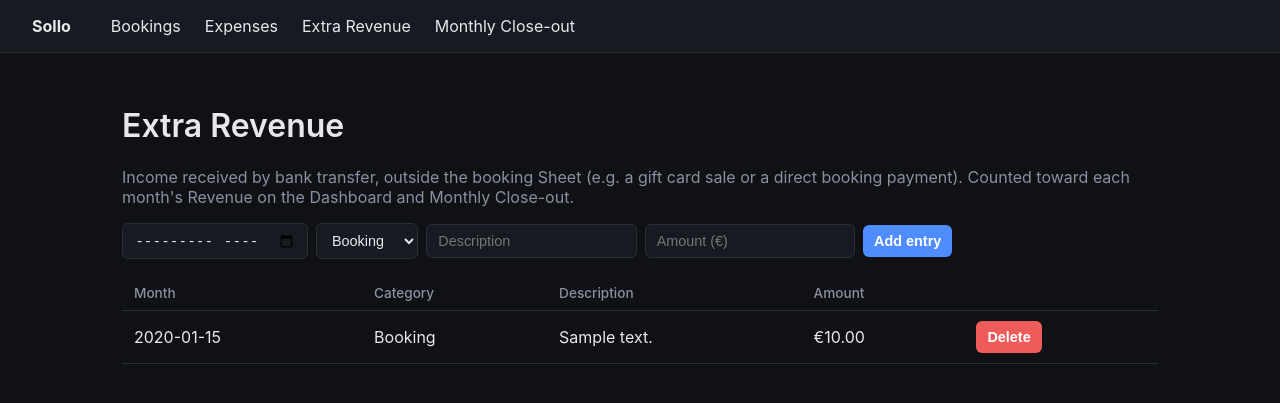
After one commit to bernardocatalaof-star/sollo, a FastAPI app: template app/templates/extra_revenue.html in a window 1280 px wide. The commit adds this page. Shown: the top 403 px of the page. Run offline with FastAPI, Linux system fonts and the light colour scheme; the template is opened without the code that fills it: most values are stand-ins (such as "Sample title", 1, 10 or a date in 2020).

Commit message:
Add Extra Revenue tab for manually logged bank transfers
New /extra-revenue page for income received outside the booking Sheet
(gift card sales, direct booking payments via bank transfer), categorized
as "Gift Card" or "Booking" -- mirrors the existing Expenses page.

Folded into financial_summary(): Revenue is now booking_revenue +
extra_revenue (a new computed total_revenue property), shown as a
breakdown on the Dashboard and Monthly Close-out so it's clear how much
came from synced bookings vs. manual entries.

```diff
--- a/app/main.py
+++ b/app/main.py
@@ -8,7 +8,7 @@ from sqlalchemy.orm import Session
 from app.analytics import bookings_closing_in_month, financial_summary, landowner_statement
 from app.config import settings
 from app.database import Base, SessionLocal, engine
-from app.routers import auth, bookings, expenses, monthly
+from app.routers import auth, bookings, expenses, extra_revenue, monthly
 from app.sheets_sync import oauth_is_connected
 
 Base.metadata.create_all(bind=engine)
@@ -20,6 +20,7 @@ templates = Jinja2Templates(directory="app/templates")
 app.include_router(auth.router)
 app.include_router(bookings.router)
 app.include_router(expenses.router)
+app.include_router(extra_revenue.router)
 app.include_router(monthly.router)
 
 
--- a/app/templates/base.html
+++ b/app/templates/base.html
@@ -11,6 +11,7 @@
     <a class="brand" href="/">Sollo</a>
     <a href="/bookings">Bookings</a>
     <a href="/expenses">Expenses</a>
+    <a href="/extra-revenue">Extra Revenue</a>
     <a href="/monthly">Monthly Close-out</a>
   </nav>
   <main class="container">
--- a/app/templates/dashboard.html
+++ b/app/templates/dashboard.html
@@ -15,6 +15,7 @@
   <div class="card">
     <div class="label">Revenue</div>
     <div class="value">€{{ "%.2f"|format(summary.total_revenue) }}</div>
+    <div class="muted">€{{ "%.2f"|format(summary.booking_revenue) }} bookings + €{{ "%.2f"|format(summary.extra_revenue) }} <a href="/extra-revenue">extra</a></div>
   </div>
   <div class="card">
     <div class="label">Costs (landowner + supplies)</div>
@@ -42,8 +43,8 @@
   <button type="submit" {{ "disabled" if needs_google_connect else "" }}>Sync bookings from Sheet</button>
 </form>
 
-<h2>Bookings counted in this month's Revenue (€{{ "%.2f"|format(summary.total_revenue) }})</h2>
-<p class="muted">Checkout date falls in {{ year }}-{{ "%02d"|format(month) }} — this is exactly what's summed above.</p>
+<h2>Bookings counted in this month's booking Revenue (€{{ "%.2f"|format(summary.booking_revenue) }})</h2>
+<p class="muted">Checkout date falls in {{ year }}-{{ "%02d"|format(month) }} — this is exactly what's summed above. Plus €{{ "%.2f"|format(summary.extra_revenue) }} from <a href="/extra-revenue">Extra Revenue</a> not shown here.</p>
 <table>
   <thead>
     <tr>
--- /dev/null
+++ b/app/templates/extra_revenue.html
@@ -0,0 +1,40 @@
+{% extends "base.html" %}
+{% block title %}Extra Revenue — Sollo{% endblock %}
+{% block content %}
+<h1>Extra Revenue</h1>
+<p class="muted">Income received by bank transfer, outside the booking Sheet (e.g. a gift card sale or a direct booking payment). Counted toward each month's Revenue on the Dashboard and Monthly Close-out.</p>
+
+<form class="inline" method="post" action="/extra-revenue">
+  <input type="month" name="month" required />
+  <select name="category">
+    <option value="booking">Booking</option>
+    <option value="gift_card">Gift Card</option>
+  </select>
+  <input type="text" name="description" placeholder="Description" />
+  <input type="number" step="0.01" name="amount" placeholder="Amount (€)" required />
+  <button type="submit">Add entry</button>
+</form>
+
+<table>
+  <thead>
+    <tr><th>Month</th><th>Category</th><th>Description</th><th>Amount</th><th></th></tr>
+  </thead>
+  <tbody>
+    {% for e in entries %}
+    <tr>
+      <td>{{ e.month.strftime("%Y-%m") }}</td>
+      <td>{{ "Gift Card" if e.category == "gift_card" else "Booking" }}</td>
+      <td>{{ e.description }}</td>
+      <td>€{{ "%.2f"|format(e.amount) }}</td>
+      <td>
+        <form method="post" action="/extra-revenue/{{ e.id }}/delete" style="margin:0;">
+          <button type="submit" class="danger">Delete</button>
+        </form>
+      </td>
+    </tr>
+    {% else %}
+    <tr><td colspan="5" class="muted">No extra revenue logged yet.</td></tr>
+    {% endfor %}
+  </tbody>
+</table>
+{% endblock %}
--- a/app/templates/monthly.html
+++ b/app/templates/monthly.html
@@ -36,7 +36,9 @@
 
 <h2>Financial summary</h2>
 <div class="cards">
-  <div class="card"><div class="label">Revenue</div><div class="value">€{{ "%.2f"|format(summary.total_revenue) }}</div></div>
+  <div class="card"><div class="label">Revenue</div><div class="value">€{{ "%.2f"|format(summary.total_revenue) }}</div>
+    <div class="muted">€{{ "%.2f"|format(summary.booking_revenue) }} bookings + €{{ "%.2f"|format(summary.extra_revenue) }} <a href="/extra-revenue">extra</a></div>
+  </div>
   <div class="card"><div class="label">Landowner costs</div><div class="value">€{{ "%.2f"|format(summary.total_landowner_costs) }}</div></div>
   <div class="card"><div class="label">Supply/other costs</div><div class="value">€{{ "%.2f"|format(summary.total_supply_costs) }}</div></div>
   <div class="card"><div class="label">Total costs</div><div class="value">€{{ "%.2f"|format(summary.total_costs) }}</div></div>
```
Also changed, not shown: app/analytics.py (+11 -3 lines), app/models.py (+14 -0 lines), app/routers/extra_revenue.py (added, +43 -0 lines), tests/test_analytics.py (+16 -1 lines).
